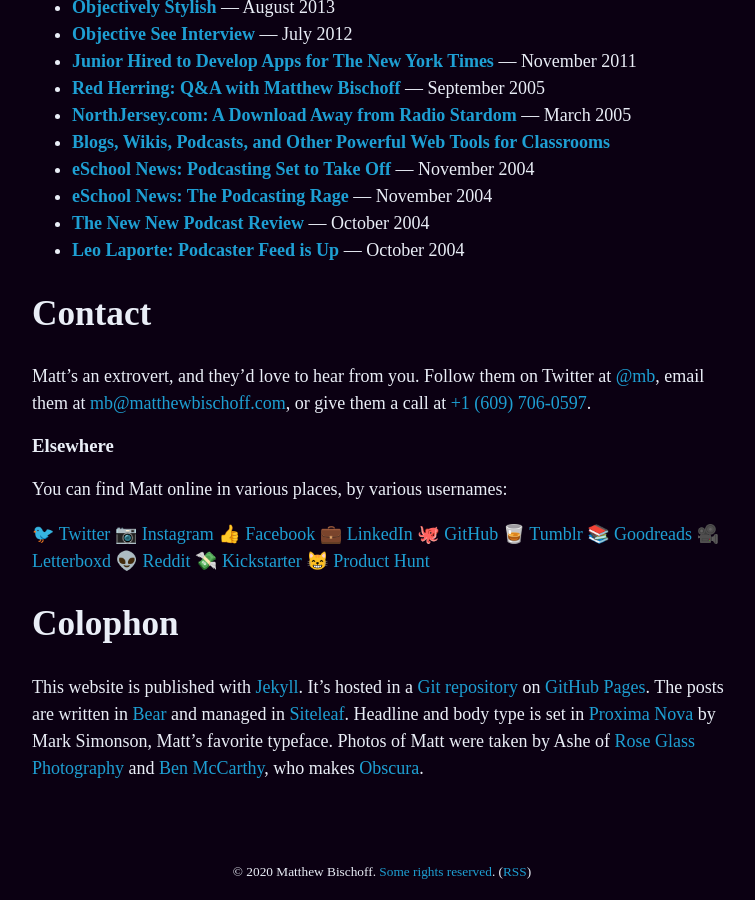
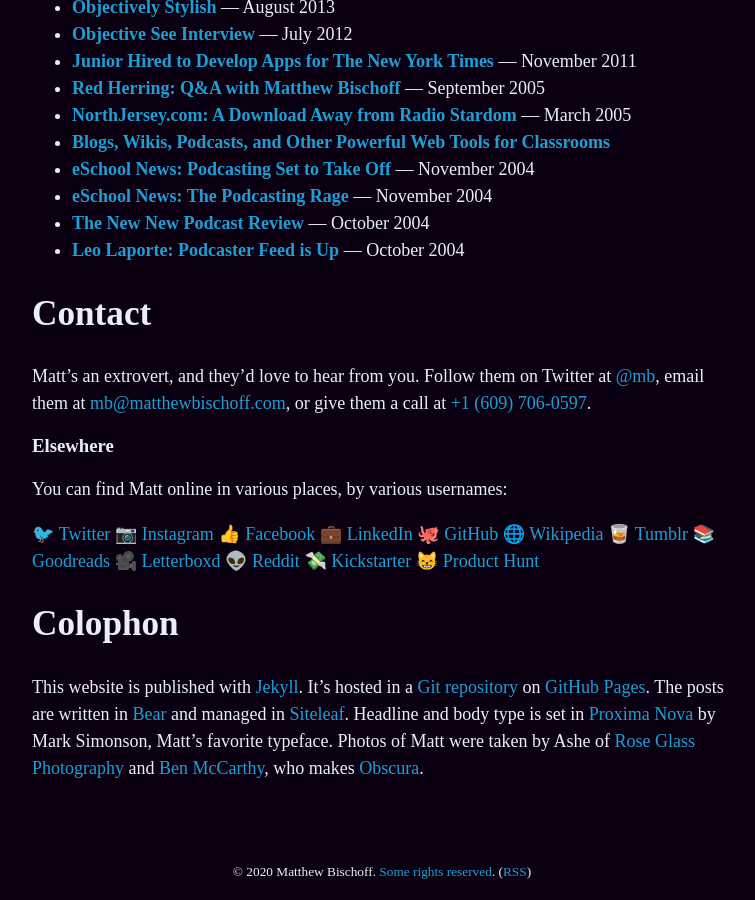
Before and after one commit to mbbischoff/website, a Jekyll site: the page built from about.md, in a window 1280 px wide and 900 px high, scrolled down 3183 px. Shown: the whole window, without its empty margins (258-1013 px from the left). Built offline with Jekyll 4.4.1, drawn with Linux system fonts in a browser that asks for light colours; some web fonts are replaced.

Commit message:
Updated About

```diff
--- a/about.md
+++ b/about.md
@@ -95,6 +95,7 @@
 👍 [Facebook](https://facebook.com/matthewbischoff)
 💼 [LinkedIn](https://www.linkedin.com/in/matthewbischoff/)
 🐙 [GitHub](https://github.com/mattbischoff)
+🌐 [Wikipedia](https://en.wikipedia.org/wiki/User:Magicpop)
 🥃 [Tumblr](http://mttb.me)
 📚 [Goodreads](https://goodreads.com/matthewbischoff)
 🎥 [Letterboxd](https://letterboxd.com/matthewbischoff/)
```
